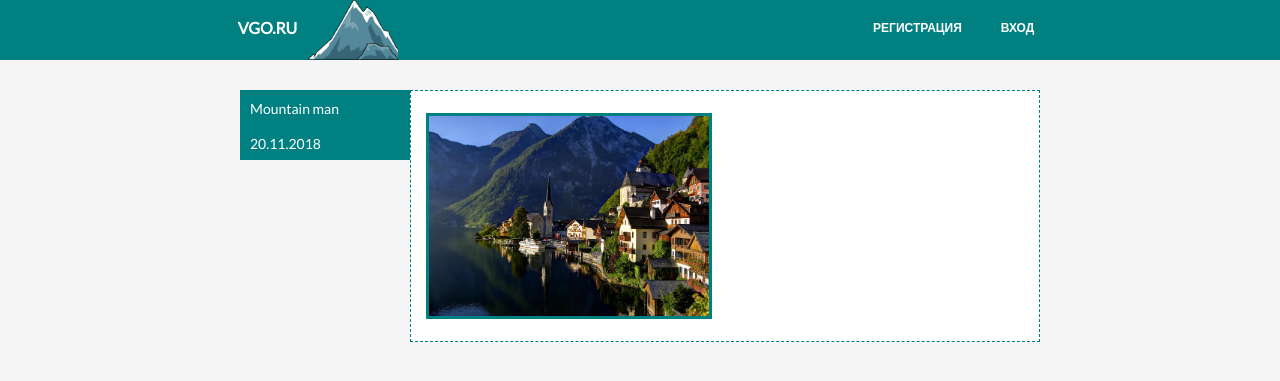
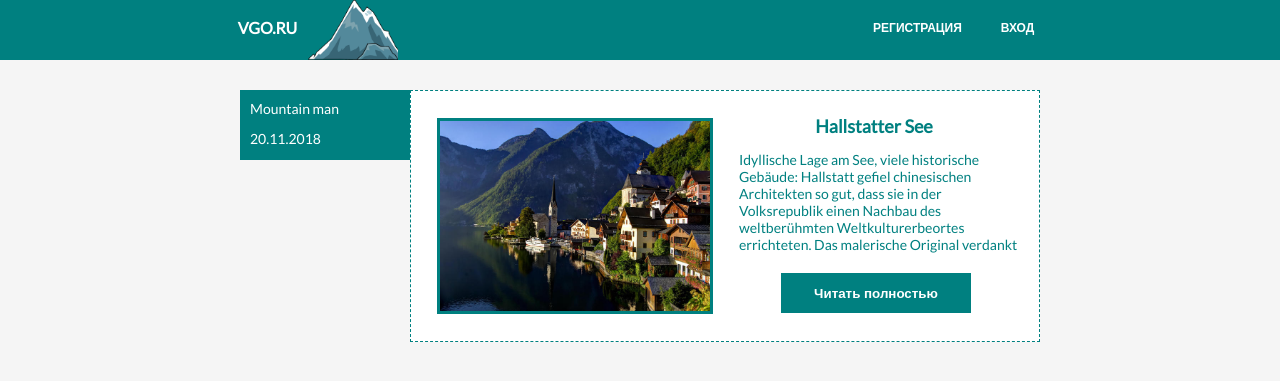
Before and after one commit to Marina-Polskaya/blog, a PHP site: page / in a window 1280 px wide. Shown: the top 381 px of the page. Run offline with PHP 8.4, Linux system fonts and the light colour scheme.

Commit message:
Закончена верстка превью.

```diff
--- a/css/style.css
+++ b/css/style.css
@@ -7,13 +7,19 @@ body {
 	text-align: left;
 }
 button {
-	margin: auto;
-	width: 140px;
+	margin: 20px 0 0px 57px;
+	width: 190px;
 	height: 40px;
 	background-color: #008080;
 	color: #fff;
 	border: none;
 	font-weight: bold;
+	cursor: pointer;
+}
+h3 {
+	margin: 0;
+	padding: 0;
+	font-size: 18px;
 }
 
 .top {
@@ -96,11 +102,14 @@ button {
 	background-color: #008080;
 }
 .labelMini {
-	padding: 10px;
+	padding: 10px 10px 5px 10px;
 	height: 15px;
 }
 /*---------------------------------preview------------------------------------*/
 .previewBox {
+	display: flex;
+	flex-direction: row;
+	margin-bottom: 30px;
 	width: 628px;
 	height: 250px;
 	background-color: #fff;
@@ -116,14 +125,30 @@ button {
 }
 .rightPrevBox {
 	width: 315px;
-	height: 250px;
+	height: 200px;
 }
 /*----------------------------------image--------------------------------------*/
 .imageBox {
-	margin: auto;
-	width: 280px;
-	height: 200px;
+	margin: 27px 0px 0px 15px;
+	width: 270px;
+	height: 190px;
 	background: url('../image/hallstatt.jpg') 0 0 no-repeat;
 	background-size: cover;
 	border: 3px solid #008080;
 }
+/*-----------------------------------text--------------------------------------*/
+.headerBox {
+	margin: 15px 20px 5px 10px;
+	width: 280px; /*375*/
+	height: 40px;
+	text-align: center;
+	line-height: 40px;
+	overflow: hidden; /*около 40 символов*/
+}
+.textPreview{
+	width: 280px;
+	height: 102px;
+	margin: 0 20px 0 15px;
+	overflow: hidden;
+	/*color: #000;*/
+}
--- a/index.html
+++ b/index.html
@@ -29,7 +29,11 @@
 				<div class="leftPrevBox">
 					<div class="imageBox"></div>
 				</div>
-				<div class="rightPrevBox"></div>
+				<div class="rightPrevBox">
+					<div class="headerBox"><h3>Hallstatter See</h3></div>
+					<div class="textPreview">Idyllische Lage am See, viele historische Gebäude: Hallstatt gefiel chinesischen Architekten so gut, dass sie in der Volksrepublik einen Nachbau des weltberühmten Weltkulturerbeortes errichteten. Das malerische Original verdankt seine Entstehung dem reichen Salzvorkommen. </div>
+					<button>Читать полностью</button>
+				</div>
 			</div>
 		</div>
 	</div>
```
Also changed, not shown: image/5fingers.jpg (added).
